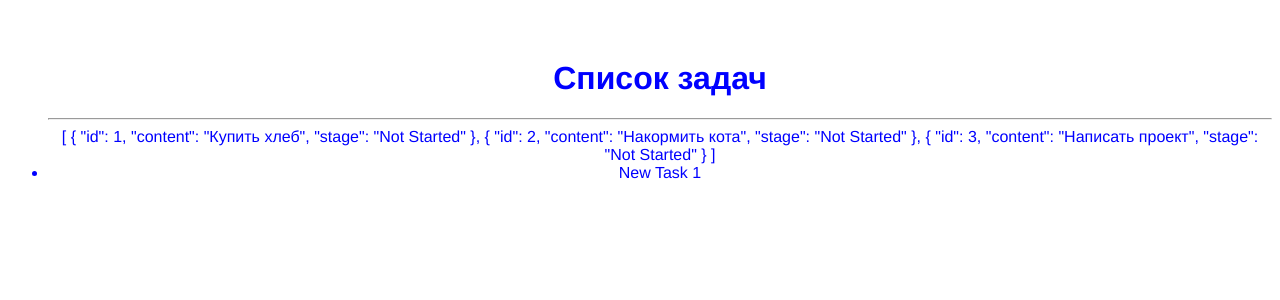
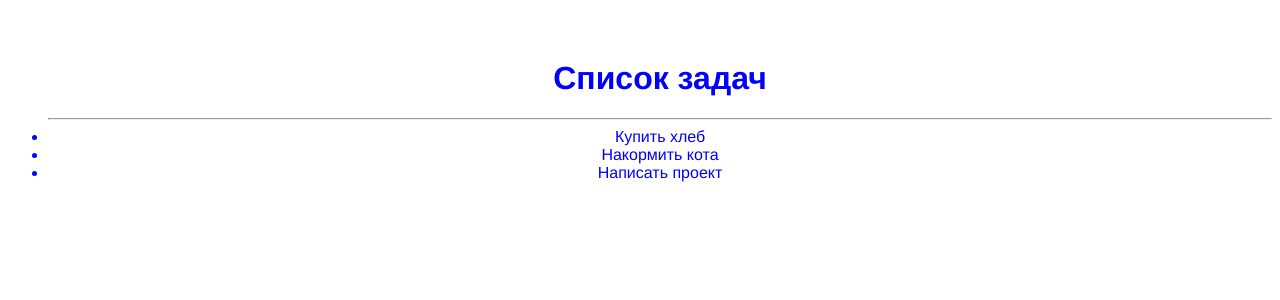
Before and after one commit to Ivan583/big-list, a Vue app: page / in a window 1280 px wide. Shown: the top 300 px of the page. Built offline with nearby package versions, Linux system fonts and the light colour scheme.

Commit message:
Передача данных в компонент TaskItem

```diff
--- a/src/components/TaskItem.vue
+++ b/src/components/TaskItem.vue
@@ -1,3 +1,14 @@
 <template>
-  <li>New Task 1</li>
+  <li>{{ elem.content }}</li>
 </template>
+
+<script>
+export default {
+  props: {
+    elem: {
+      type: Object,
+      required: true
+    }
+  }
+};
+</script>
--- a/src/components/TaskList.vue
+++ b/src/components/TaskList.vue
@@ -2,8 +2,7 @@
   <ul>
     <h1>{{msg}}</h1>
     <hr />
-    {{item}}
-    <TaskItem />
+    <TaskItem v-for="task in item" :key="task.id" :elem="task" />
   </ul>
 </template>
 
```
